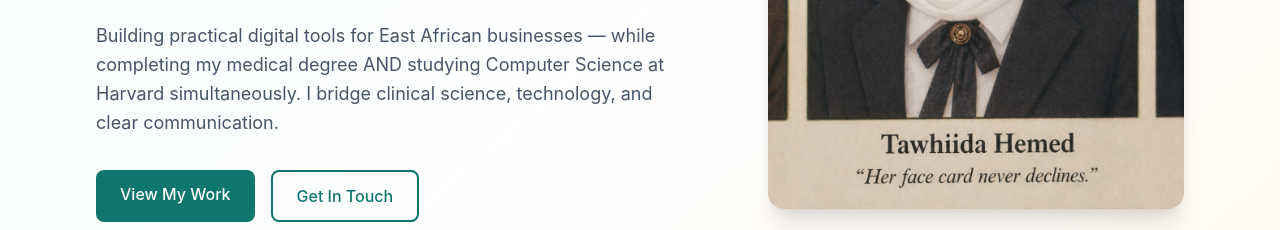
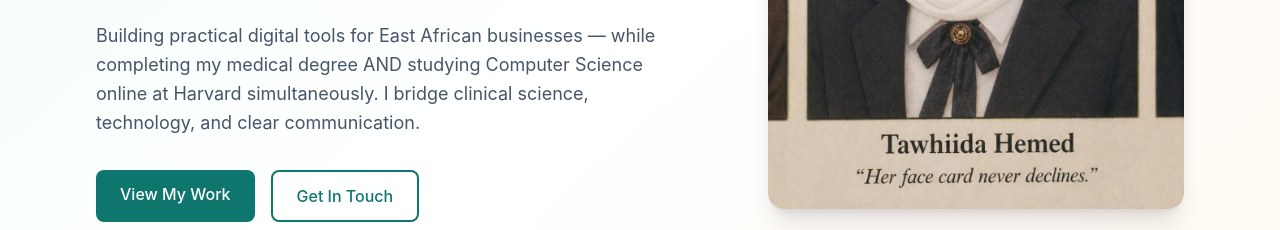
Before and after one commit to tawhiida44-debug/portfolio-, a plain HTML site: page index.html in a window 1280 px wide. Shown: the part 543-773 px from the top of the page. Drawn offline with nearby package versions, Linux system fonts and the light colour scheme.

Commit message:
Update index.html

```diff
--- a/index.html
+++ b/index.html
@@ -63,7 +63,7 @@
                     Final-Year Medical Student • Nakuru, Kenya
                 </h2>
                 <p class="text-lg text-slate-600 mb-8 max-w-xl leading-relaxed">
-                    Building practical digital tools for East African businesses — while completing my medical degree AND studying Computer Science at Harvard simultaneously. I bridge clinical science, technology, and clear communication.
+                    Building practical digital tools for East African businesses — while completing my medical degree AND studying Computer Science  online at Harvard simultaneously. I bridge clinical science, technology, and clear communication.
                 </p>
                 <div class="flex flex-wrap gap-4 mb-8">
                     <a href="#projects" class="bg-primary hover:bg-secondary text-white px-6 py-3 rounded-lg font-medium transition-colors">View My Work</a>
@@ -108,7 +108,7 @@
     <div class="max-w-6xl mx-auto px-4 sm:px-6 lg:px-8">
         <h2 class="text-3xl font-bold text-center mb-12 text-dark">About <span class="text-primary">Me</span></h2>
         <div class="max-w-3xl mx-auto text-lg text-slate-700 leading-relaxed space-y-4">
-            <p>I am a <strong>final-year medical student based in Nakuru, Kenya</strong> — simultaneously pursuing my clinical degree AND studying <strong>Computer Science at Harvard University (CS50)</strong>. I am also a <strong>self-taught full-stack developer</strong> building practical, secure digital solutions for local small businesses.</p>
+            <p>I am a <strong>final-year medical student based in Nakuru, Kenya</strong> — simultaneously pursuing my clinical degree AND studying <strong>Computer Science at Harvard University  (CS50)</strong>. I am also a <strong>self-taught full-stack developer</strong> building practical, secure digital solutions for local small businesses.</p>
             <p>My unique strength is combining <strong>deep clinical knowledge</strong> with <strong>technical software development skills</strong> — allowing me to work across medical content, health tech, and general application building. Everything I create is designed for <strong>our local reality</strong> — simple, bilingual, and built to work here.</p>
             <p>Fluent native speaker of <strong>English , German, Arabic and Swahili</strong>. Available for part-time work around my study schedule — reliable, responsive, and fast.</p>
         </div>
```
